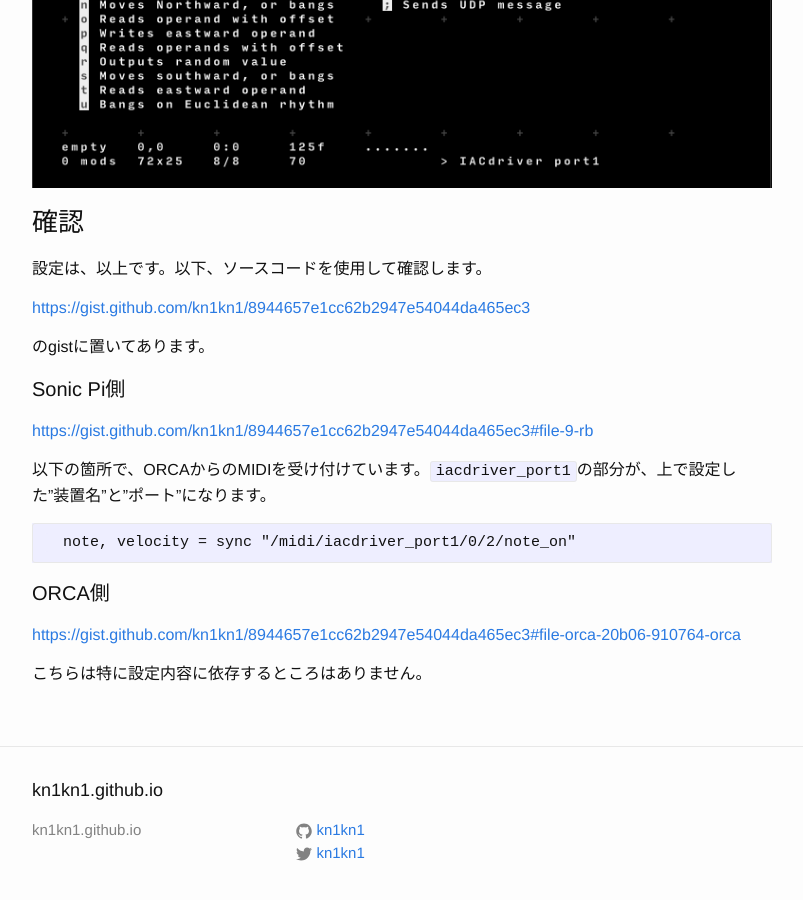
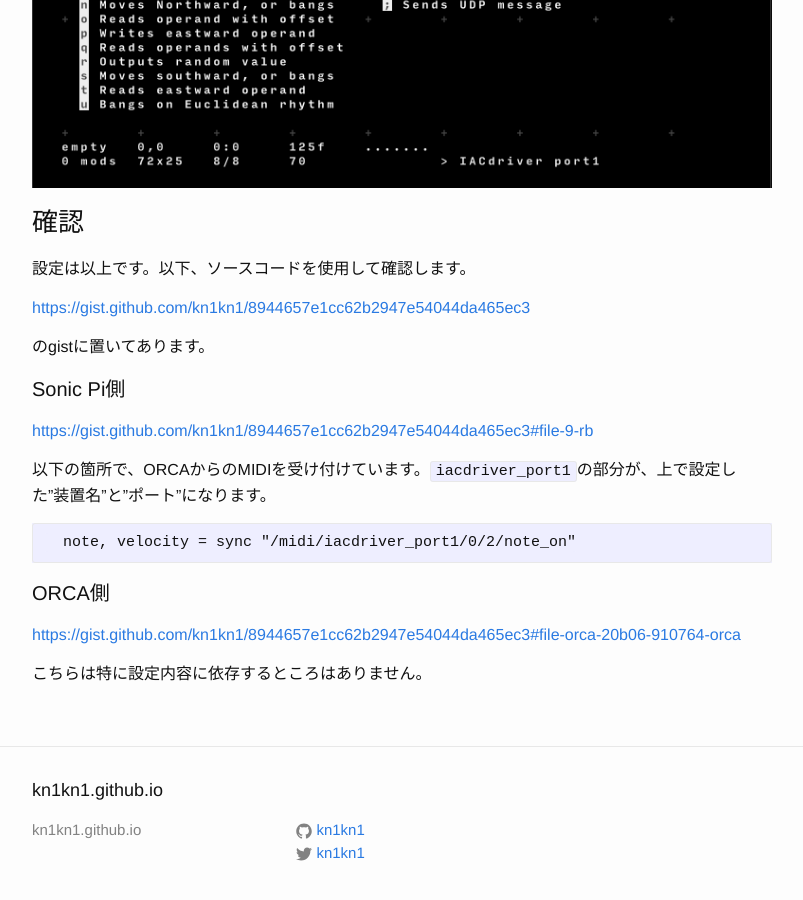
Before and after one commit to kn1kn1/kn1kn1.github.io, a Jekyll site: the page built from _posts/2020-01-20-ORCA-SonicPi-midi.md, in a window 1280 px wide and 900 px high, scrolled down 5129 px. Shown: the whole window, without its empty margins (238-1041 px from the left). Built offline with Jekyll 4.4.1, drawn with Linux system fonts in a browser that asks for light colours.

Commit message:
Revise content

```diff
--- a/_posts/2020-01-20-ORCA-SonicPi-midi.md
+++ b/_posts/2020-01-20-ORCA-SonicPi-midi.md
@@ -51,7 +51,7 @@ MIDIスタジオの"IACドライバ"のアイコンが明るい色に変わっ
 
 ### 確認
 
-設定は、以上です。以下、ソースコードを使用して確認します。
+設定は以上です。以下、ソースコードを使用して確認します。
 
 [https://gist.github.com/kn1kn1/8944657e1cc62b2947e54044da465ec3](https://gist.github.com/kn1kn1/8944657e1cc62b2947e54044da465ec3)
 
```
